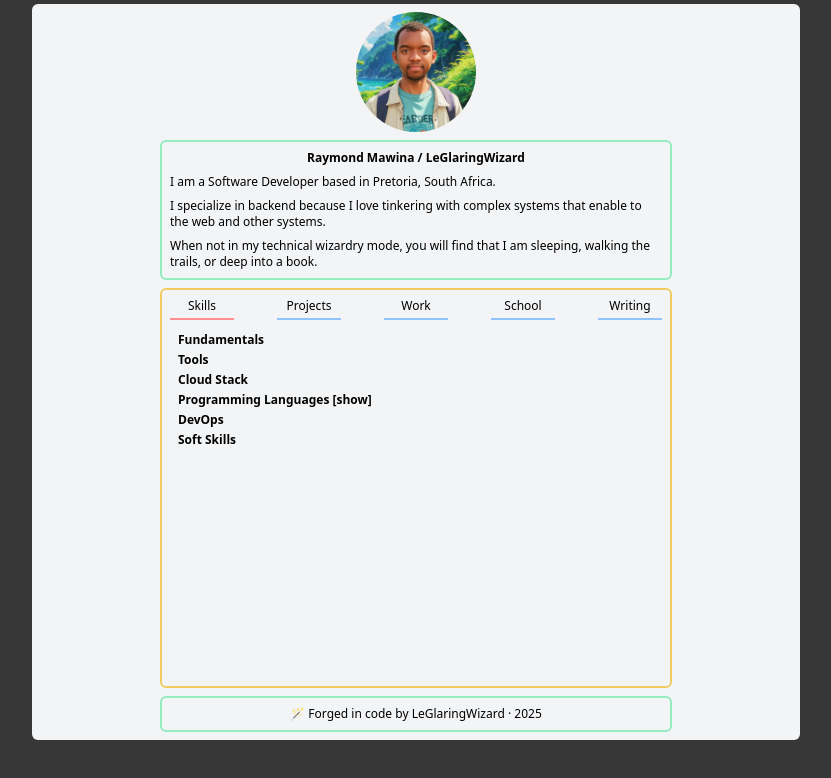
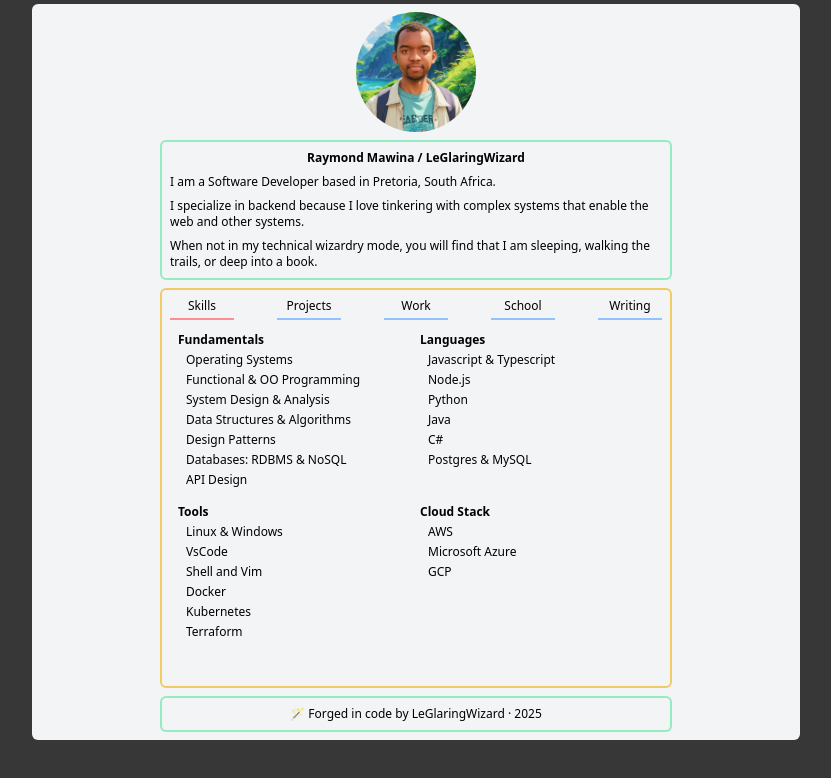
Before and after one commit to mfanaKoPitori/portfolio, a Next.js app: page / in a window 1280 px wide. Shown: the top 778 px of the page, without its empty margins (224-1055 px from the left). Built offline with nearby package versions, Linux system fonts and the light colour scheme.

Commit message:
fix: structure for the skills component/subcategory

```diff
--- a/pages/index.tsx
+++ b/pages/index.tsx
@@ -51,7 +51,7 @@ export default function Home() {
 
           <p>
             I specialize in backend because I love tinkering with complex
-            systems that enable to the web and other systems.
+            systems that enable the web and other systems.
           </p>
 
           <p>
@@ -87,109 +87,58 @@ export default function Home() {
             {activeButton === "Skills" && (
               //make this scrollable if too long
               <section className="grid space-y-2">
-                <ul className="grid space-y-1">
+                <ul className="grid grid-cols-2 gap-2 space-y-1">
                   <li>
                     <section>
                       <h3 className="font-bold">Fundamentals</h3>
+                      <ul className="space-y-1 max-h-22 lg:max-h-35 min-h-22 lg:min-h-35 overflow-y-auto mt-1 px-2">
+                        <li>Operating Systems</li>
+                        <li>Functional & OO Programming</li>
+                        <li>System Design & Analysis</li>
+                        <li>Data Structures & Algorithms</li>
+                        <li>Design Patterns</li>
+                        <li>Databases: RDBMS & NoSQL</li>
+                        <li>API Design</li>
+                      </ul>
+                    </section>
+                  </li>
+
+                  <li>
+                    <section>
+                      <h3 className="font-bold">Languages</h3>
+                      <ul className="space-y-1 max-h-22 lg:max-h-35 min-h-22 lg:min-h-35 overflow-y-auto mt-1 px-2">
+                        <li>Javascript & Typescript</li>
+                        <li>Node.js</li>
+                        <li>Python</li>
+                        <li>Java</li>
+                        <li>C#</li>
+                        <li>Postgres & MySQL</li>
+                      </ul>
                     </section>
                   </li>
 
                   <li>
                     <section>
                       <h3 className="font-bold">Tools</h3>
+                      <ul className="space-y-1 max-h-22 lg:max-h-35 min-h-22 lg:min-h-35 overflow-y-auto mt-1 px-2">
+                        <li>Linux & Windows</li>
+                        <li>VsCode</li>
+                        <li>Shell and Vim</li>
+                        <li>Docker</li>
+                        <li>Kubernetes</li>
+                        <li>Terraform</li>
+                      </ul>
                     </section>
                   </li>
 
                   <li>
                     <section>
                       <h3 className="font-bold">Cloud Stack</h3>
-                    </section>
-                  </li>
-
-                  <li>
-                    <section>
-                      <h3 className="font-bold">
-                        Programming Languages{" "}
-                        <button onClick={handleSkillCategoryToggle}>
-                          {showSkillCategory ? `[hide]` : `[show]`}
-                        </button>
-                      </h3>
-
-                      {showSkillCategory && (
-                        <ul className="space-y-1 max-h-25 lg:max-h-40 min-h-25 lg:min-h-40 overflow-y-auto">
-                          <li>
-                            <section className="px-2">
-                              <h4 className="font-bold">
-                                JavaScript / TypeScript
-                              </h4>
-                              <section className="px-2">
-                                <h5 className="font-bold">
-                                  Frameworks & Libraries
-                                </h5>
-                                <ul className="px-2">
-                                  <li>Node.js</li>
-                                  <li>Express.js</li>
-                                  <li>React</li>
-                                  <li>Redux</li>
-                                  <li>Next.js</li>
-                                </ul>
-                              </section>
-                            </section>
-                          </li>
-
-                          <li>
-                            <section className="px-2">
-                              <h4 className="font-bold">
-                                JavaScript / TypeScript
-                              </h4>
-                              <section className="px-2">
-                                <h5 className="font-bold">
-                                  Frameworks & Libraries
-                                </h5>
-                                <ul className="px-2">
-                                  <li>Node.js</li>
-                                  <li>Express.js</li>
-                                  <li>React</li>
-                                  <li>Redux</li>
-                                  <li>Next.js</li>
-                                </ul>
-                              </section>
-                            </section>
-                          </li>
-
-                          <li>
-                            <section className="px-2">
-                              <h4 className="font-bold">
-                                JavaScript / TypeScript
-                              </h4>
-                              <section className="px-2">
-                                <h5 className="font-bold">
-                                  Frameworks & Libraries
-                                </h5>
-                                <ul className="px-2">
-                                  <li>Node.js</li>
-                                  <li>Express.js</li>
-                                  <li>React</li>
-                                  <li>Redux</li>
-                                  <li>Next.js</li>
-                                </ul>
-                              </section>
-                            </section>
-                          </li>
-                        </ul>
-                      )}
-                    </section>
-                  </li>
-
-                  <li>
-                    <section>
-                      <h3 className="font-bold">DevOps</h3>
-                    </section>
-                  </li>
-
-                  <li>
-                    <section>
-                      <h3 className="font-bold">Soft Skills</h3>
+                      <ul className="space-y-1 max-h-22 lg:max-h-35 min-h-22 lg:min-h-35 overflow-y-auto mt-1 px-2">
+                        <li>AWS</li>
+                        <li>Microsoft Azure</li>
+                        <li>GCP</li>
+                      </ul>
                     </section>
                   </li>
                 </ul>
```
